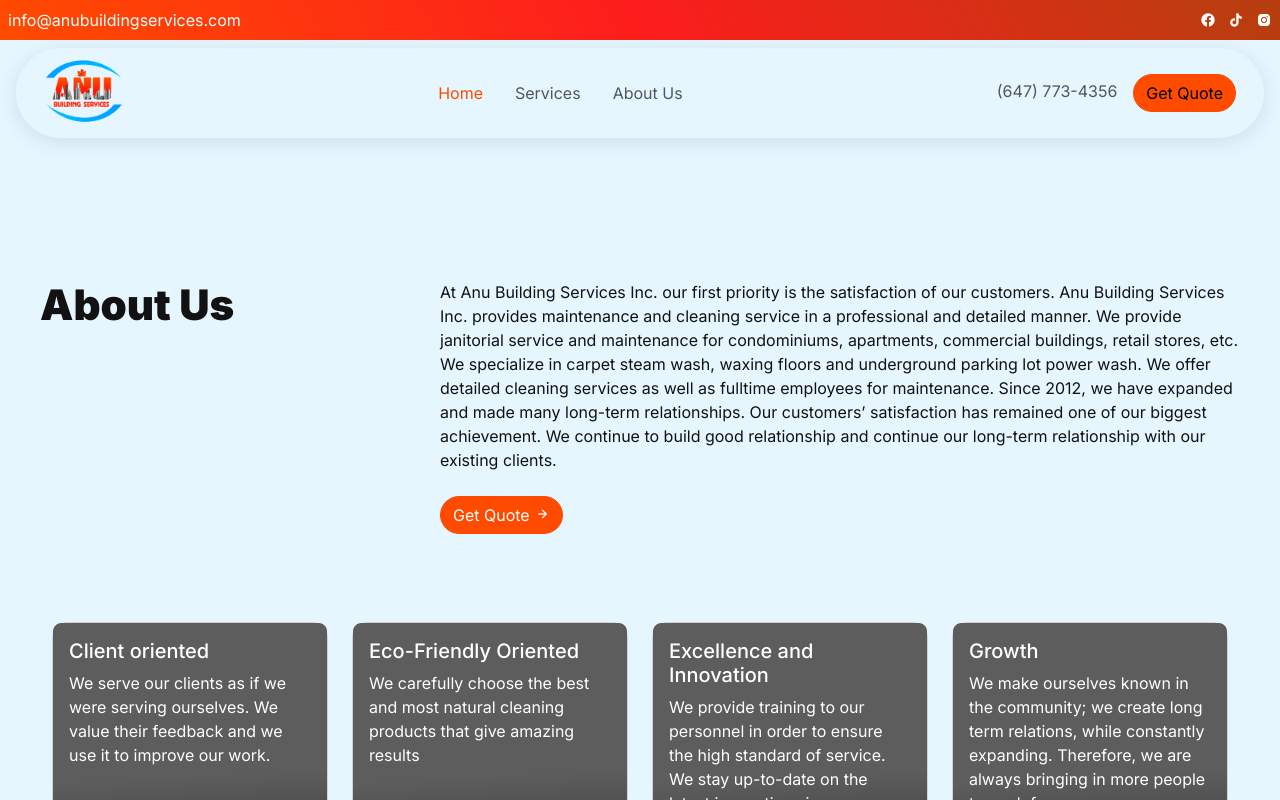
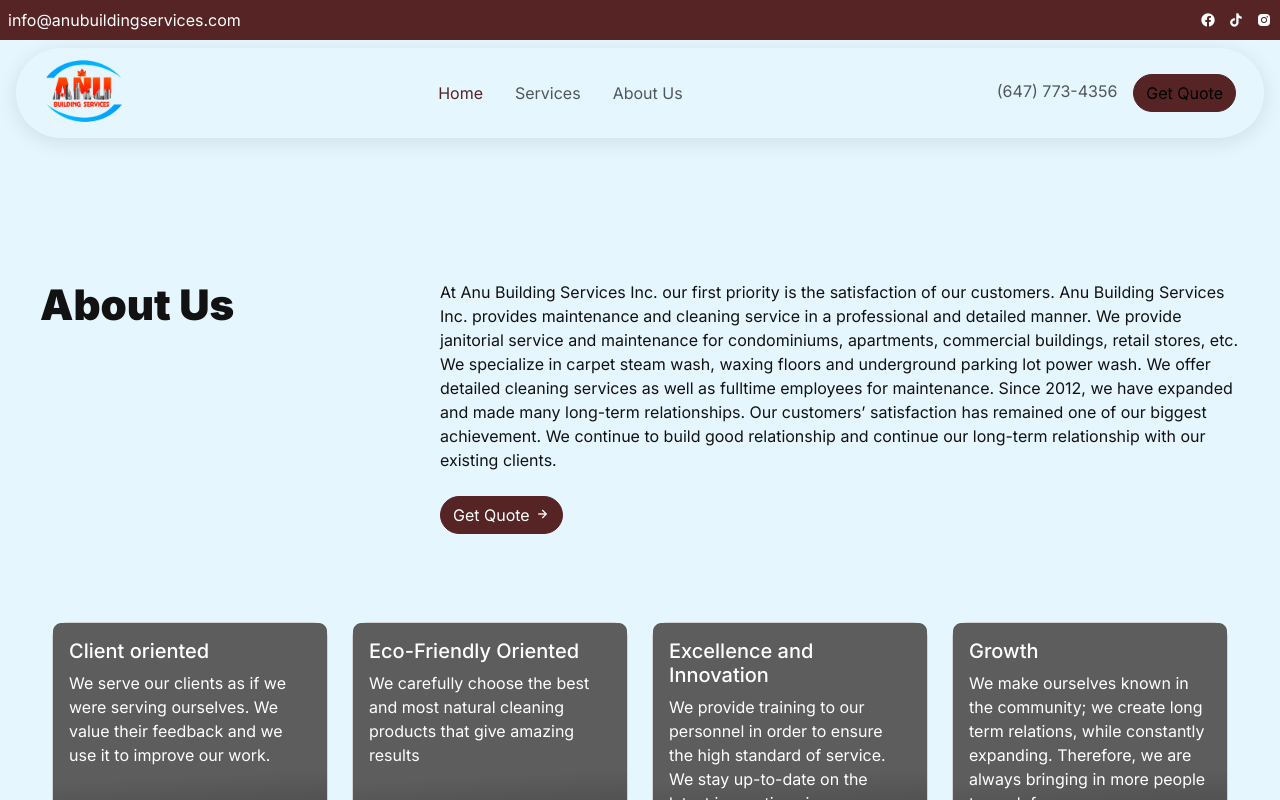
Before and after one commit to tandin2000/anubuildings, a React (Create React App) app: page /about-us in a window 1280 px wide. Built offline with nearby package versions, Linux system fonts and the light colour scheme.

Commit message:
change color

```diff
--- a/src/pages/Homepage/Layout.css
+++ b/src/pages/Homepage/Layout.css
@@ -3,7 +3,7 @@
     display: flex;
     flex-direction: row;
     justify-content: space-between;
-    background: linear-gradient(60deg, rgba(255,75,0,1) 0%, rgba(253,29,29,1) 50%, rgba(181,63,14,1) 100%);
+    background-color: var(--color-primary);
     color: var(--foundation-light);
     padding: 8px;
     position: relative;
@@ -56,7 +56,7 @@
     border: none; /* Remove border */
     outline: none; /* Remove outline */
     cursor: pointer; /* Change cursor to pointer */
-    color: #FF4B00; /* Change color of the icon to match your theme */
+    color: var(--color-primary); /* Change color of the icon to match your theme */
 }
 
 .custom-toggler .bx {
@@ -109,7 +109,7 @@
 
 .carousel-control-prev:hover,
 .carousel-control-next:hover {
-    background-color: rgba(255, 75, 0, 0.8); /* Primary color on hover */
+    background-color: var(--color-primary); /* Primary color on hover */
 }
 
 .carousel-control-prev i,
@@ -123,7 +123,7 @@
     flex-direction: row;
     justify-content: center;
     align-items: center;
-    background: linear-gradient(60deg, rgba(255,75,0,1) 0%, rgba(253,29,29,1) 50%, rgba(181,63,14,1) 100%);
+    background-color: var(--color-primary);
     padding: 4px 36px ;
     border-radius: 16px;
     margin-top: -80px;
--- a/src/pages/Layout/Layout.css
+++ b/src/pages/Layout/Layout.css
@@ -3,7 +3,7 @@
     display: flex;
     flex-direction: row;
     justify-content: space-between;
-    background: linear-gradient(60deg, rgba(255,75,0,1) 0%, rgba(253,29,29,1) 50%, rgba(181,63,14,1) 100%);
+    background-color: var(--color-primary);
     color: var(--foundation-light);
     padding: 8px;
     position: fixed;
@@ -61,7 +61,7 @@
     border: none; /* Remove border */
     outline: none; /* Remove outline */
     cursor: pointer; /* Change cursor to pointer */
-    color: #FF4B00; /* Change color of the icon to match your theme */
+    color: var(--color-primary); /* Change color of the icon to match your theme */
 }
 
 .custom-toggler .bx {
@@ -114,7 +114,7 @@
 
 .carousel-control-prev:hover,
 .carousel-control-next:hover {
-    background-color: rgba(255, 75, 0, 0.8); /* Primary color on hover */
+    background-color: var(--color-primary); /* Primary color on hover */
 }
 
 .carousel-control-prev i,
@@ -128,7 +128,7 @@
     flex-direction: row;
     justify-content: center;
     align-items: center;
-    background: linear-gradient(60deg, rgba(255,75,0,1) 0%, rgba(253,29,29,1) 50%, rgba(181,63,14,1) 100%);
+    background-color: var(--color-primary);
     padding: 4px 36px ;
     border-radius: 16px;
     margin-top: -80px;
--- a/src/theme.css
+++ b/src/theme.css
@@ -1,5 +1,5 @@
 :root{
-  --color-primary:#FF4B00;
+  --color-primary:#562425;
   --foundation-red-light:#E6F6FF;
 
   --foundation-light: #ffffff;
```
